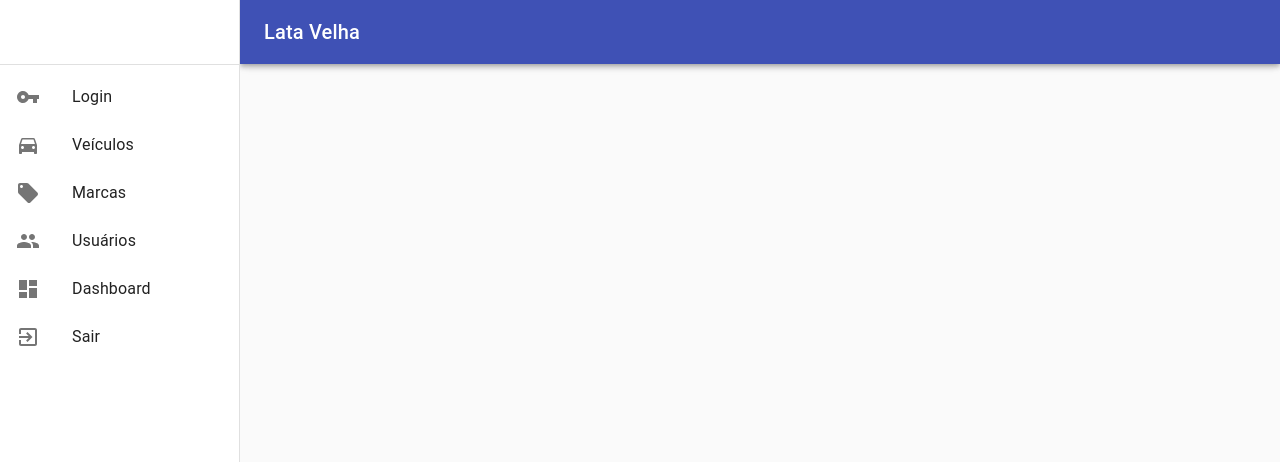
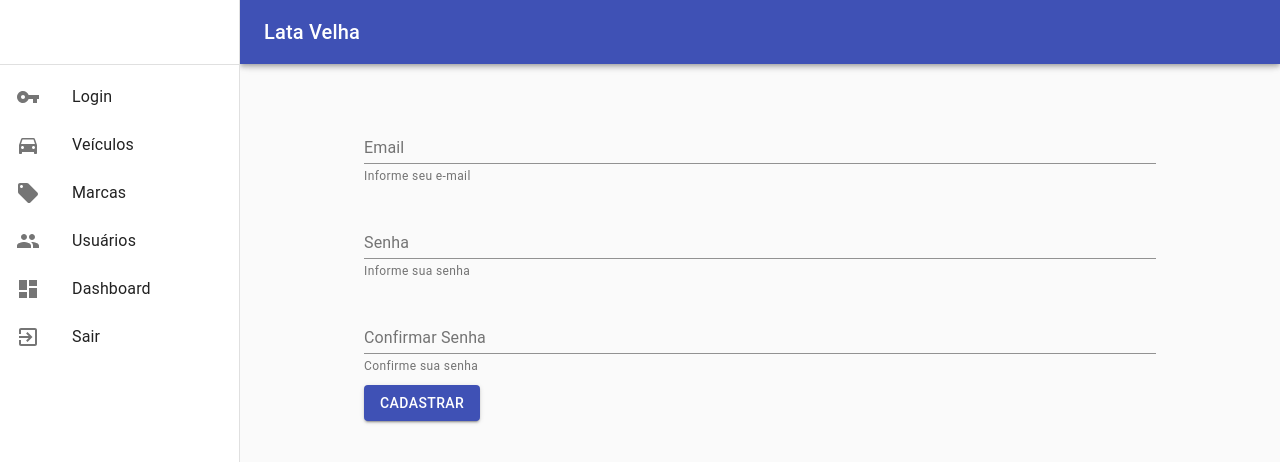
Before and after one commit to CaelumAulas/aceleratw-turma1-grupo3, a React (Create React App) app in the folder lata-velha-app/: page / in a window 1280 px wide. Shown: the top 462 px of the page. Built offline with nearby package versions, Linux system fonts and the light colour scheme.

Commit message:
feat: create SignUp component

```diff
--- a/lata-velha-app/src/App.css
+++ b/lata-velha-app/src/App.css
@@ -1,38 +1,7 @@
 .App {
-  text-align: center;
+  display: flex;
 }
-
-.App-logo {
-  height: 40vmin;
-  pointer-events: none;
+.App main {
+  flex-grow: 1;
+  padding: 100px;
 }
-
-@media (prefers-reduced-motion: no-preference) {
-  .App-logo {
-    animation: App-logo-spin infinite 20s linear;
-  }
-}
-
-.App-header {
-  background-color: #282c34;
-  min-height: 100vh;
-  display: flex;
-  flex-direction: column;
-  align-items: center;
-  justify-content: center;
-  font-size: calc(10px + 2vmin);
-  color: white;
-}
-
-.App-link {
-  color: #61dafb;
-}
-
-@keyframes App-logo-spin {
-  from {
-    transform: rotate(0deg);
-  }
-  to {
-    transform: rotate(360deg);
-  }
-}
--- a/lata-velha-app/src/App.js
+++ b/lata-velha-app/src/App.js
@@ -1,10 +1,14 @@
 import './App.css';
 import Header from './components/Header/Header';
+import SignUp from './components/User/SignUp/SignUp';
 
 function App() {
   return (
     <div className="App">
       <Header />
+      <main>
+        <SignUp />
+      </main>
     </div>
   );
 }
--- a/lata-velha-app/src/components/Header/Header.jsx
+++ b/lata-velha-app/src/components/Header/Header.jsx
@@ -21,8 +21,9 @@ import PeopleIcon from '@material-ui/icons/People';
 import DashboardIcon from '@material-ui/icons/Dashboard';
 import ExitToAppIcon from '@material-ui/icons/ExitToApp';
 import style from './style.js'
+import { Fragment } from 'react';
 
-function Header(props) {
+const Header= (props) => {
   const { window } = props;
   const theme = useTheme();
   const classes = style(theme);
@@ -58,7 +59,7 @@ function Header(props) {
   const container = window !== undefined ? () => window().document.body : undefined;
 
   return (
-    <div className={classes.root}>
+    <Fragment>
       <CssBaseline />
       <AppBar position="fixed" className={classes.appBar}>
         <Toolbar>
@@ -106,7 +107,7 @@ function Header(props) {
           </Drawer>
         </Hidden>
       </nav>
-    </div>
+    </Fragment>
   );
 }
 
--- /dev/null
+++ b/lata-velha-app/src/components/User/SignUp/SignUp.jsx
@@ -0,0 +1,36 @@
+import React from 'react';
+import { Button, Container, FormControl, FormHelperText, Input, InputLabel } from '@material-ui/core';
+
+const SignUp = () => {
+    const handleSubmitForm = (e) =>{
+        e.preventDefault()
+        console.log("HUHULLLLLLLL")
+    }
+    return (
+        <Container maxWidth>
+            <form onSubmit={handleSubmitForm}>
+                <FormControl fullWidth margin="normal">
+                    <InputLabel htmlFor="my-input">Email </InputLabel>
+                    <Input id="my-input" aria-describedby="my-helper-text" />
+                    <FormHelperText id="my-helper-text">Informe seu e-mail</FormHelperText>
+                </FormControl>
+                <FormControl fullWidth margin="normal">
+                    <InputLabel htmlFor="my-input">Senha</InputLabel>
+                    <Input id="my-input" aria-describedby="my-helper-text" />
+                    <FormHelperText id="my-helper-text">Informe sua senha</FormHelperText>
+                </FormControl>
+                <FormControl fullWidth margin="normal">
+                    <InputLabel htmlFor="my-input">Confirmar Senha</InputLabel>
+                    <Input id="my-input" aria-describedby="my-helper-text" />
+                    <FormHelperText id="my-helper-text">Confirme sua senha</FormHelperText>
+                </FormControl>
+                <Button variant="contained" color="primary" type="submit">
+                    Cadastrar
+                </Button>
+            </form>
+
+        </Container>
+    )
+}
+
+export default SignUp
```
